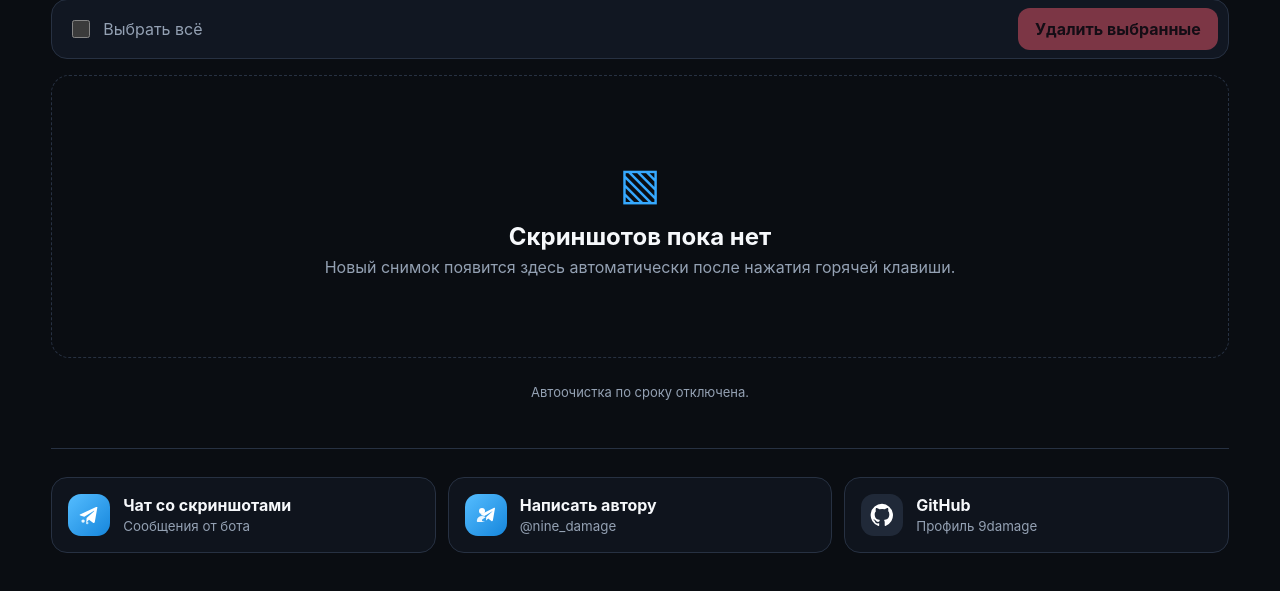
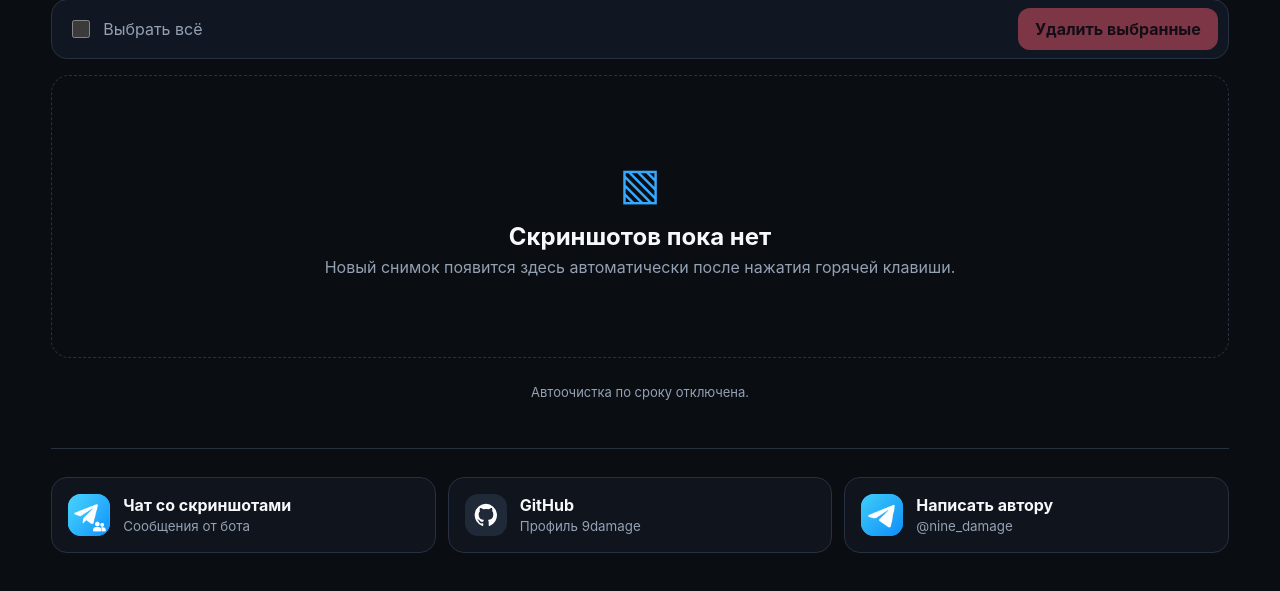
Before and after one commit to 9damage/Telegram-Screenshot-Hotkey, a Flask app: page / in a window 1280 px wide. Shown: the part 502-1093 px from the top of the page. Run offline with Flask 3, Linux system fonts and the light colour scheme; the visitor is signed in with stand-in values (Sample User, id 1); data that the repository does not hold is empty.

Commit message:
Replace Telegram footer icons

```diff
--- a/server/static/app.css
+++ b/server/static/app.css
@@ -266,7 +266,8 @@ input[type="checkbox"] { width: 18px; height: 18px; accent-color: var(--accent);
     background: linear-gradient(135deg, #55bdff, #1686dc);
 }
 .footer-link-icon-github { background: #202938; }
-.footer-link-icon img { display: block; width: 24px; height: 24px; }
+.footer-link-icon img { display: block; width: 100%; height: 100%; border-radius: inherit; object-fit: cover; }
+.footer-link-icon-github img { width: 24px; height: 24px; }
 .footer-link-copy { display: grid; min-width: 0; gap: 3px; }
 .footer-link-copy strong { overflow: hidden; text-overflow: ellipsis; white-space: nowrap; }
 .footer-link-copy small { overflow: hidden; color: var(--muted); text-overflow: ellipsis; white-space: nowrap; }
--- a/server/templates/gallery.html
+++ b/server/templates/gallery.html
@@ -170,20 +170,11 @@
     <footer class="site-footer" aria-label="Полезные ссылки">
         <a class="footer-link" href="https://t.me/+6VaoTUix5xozYmE6" target="_blank" rel="noopener noreferrer">
             <span class="footer-link-icon" aria-hidden="true">
-                <img src="{{ url_for('static', filename='telegram-chat-icon.svg') }}" alt="">
+                <img src="{{ url_for('static', filename='telegram-chat-icon.png') }}" alt="">
             </span>
             <span class="footer-link-copy">
                 <strong>Чат со скриншотами</strong>
                 <small>Сообщения от бота</small>
-            </span>
-        </a>
-        <a class="footer-link" href="https://t.me/nine_damage" target="_blank" rel="noopener noreferrer">
-            <span class="footer-link-icon" aria-hidden="true">
-                <img src="{{ url_for('static', filename='telegram-user-icon.svg') }}" alt="">
-            </span>
-            <span class="footer-link-copy">
-                <strong>Написать автору</strong>
-                <small>@nine_damage</small>
             </span>
         </a>
         <a class="footer-link" href="https://github.com/9damage" target="_blank" rel="noopener noreferrer">
@@ -193,6 +184,15 @@
             <span class="footer-link-copy">
                 <strong>GitHub</strong>
                 <small>Профиль 9damage</small>
+            </span>
+        </a>
+        <a class="footer-link" href="https://t.me/nine_damage" target="_blank" rel="noopener noreferrer">
+            <span class="footer-link-icon" aria-hidden="true">
+                <img src="{{ url_for('static', filename='telegram-user-icon.png') }}" alt="">
+            </span>
+            <span class="footer-link-copy">
+                <strong>Написать автору</strong>
+                <small>@nine_damage</small>
             </span>
         </a>
     </footer>
```
Also changed, not shown: server/static/telegram-chat-icon.png (added), server/static/telegram-chat-icon.svg (deleted), server/static/telegram-user-icon.png (added), server/static/telegram-user-icon.svg (deleted).
